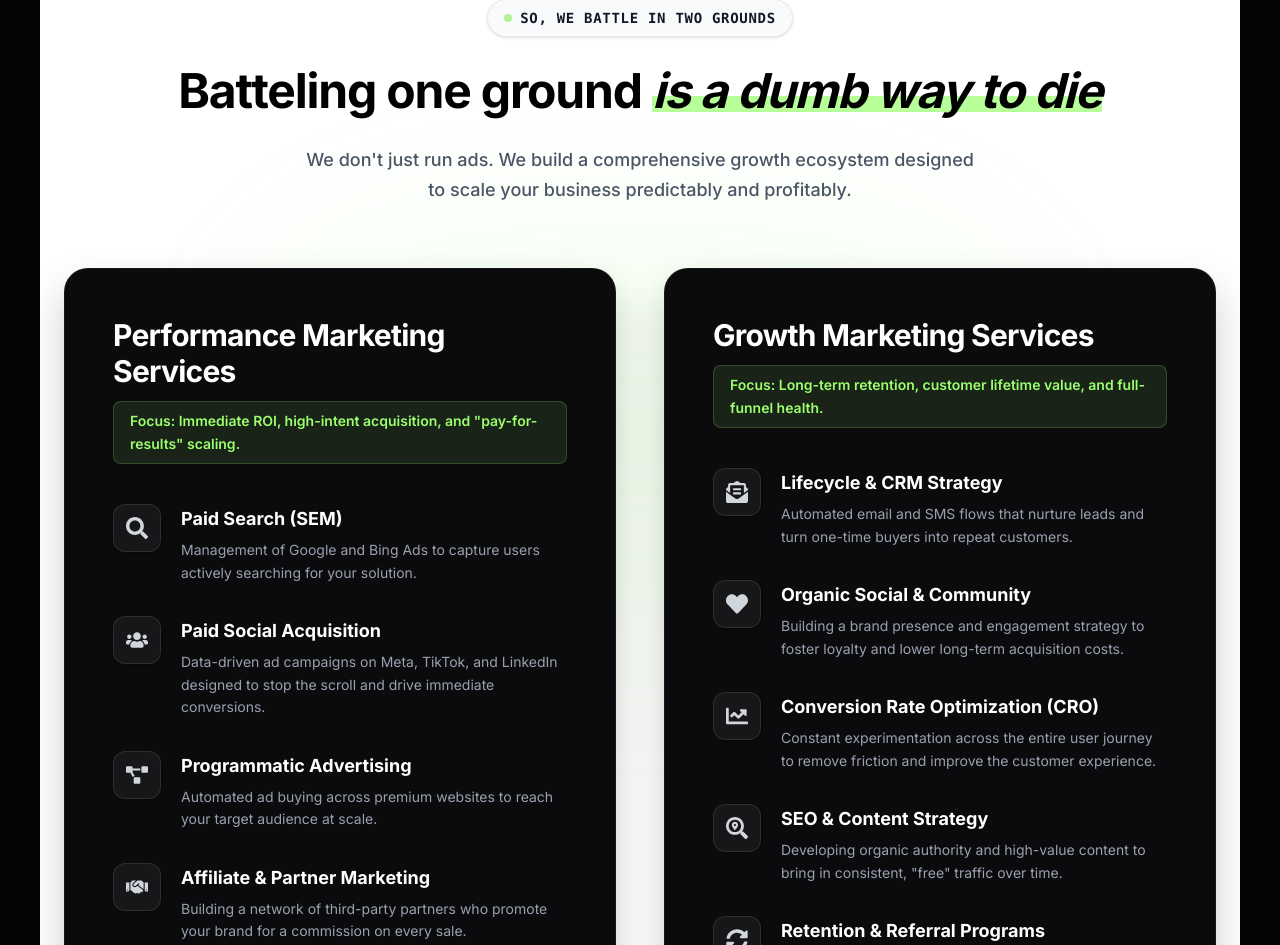
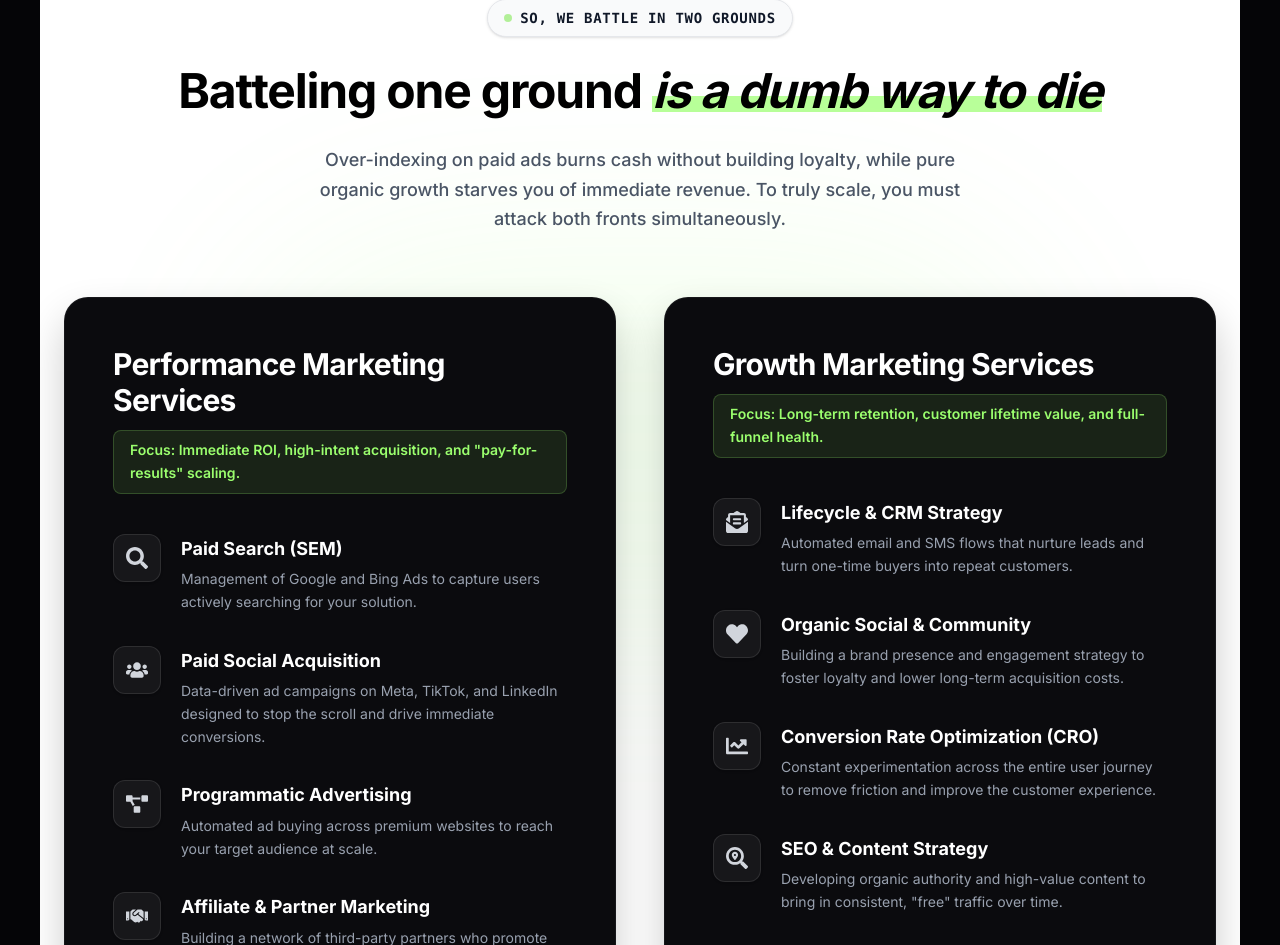
Before and after one commit to einfoengine/ablyart, a Next.js app: page / in a window 1280 px wide. Shown: the part 4348-5293 px from the top of the page. Built offline with nearby package versions, Linux system fonts and the light colour scheme.

Commit message:
On pricing section move

```diff
--- a/src/components/ValueFocusSection.tsx
+++ b/src/components/ValueFocusSection.tsx
@@ -95,7 +95,7 @@ export default function ValueFocusSection({
   badge = "So, we battle in two grounds",
   titleBase = "Batteling one ground",
   titleHighlight = "is a dumb way to die",
-  subtitle = "We don't just run ads. We build a comprehensive growth ecosystem designed to scale your business predictably and profitably.",
+  subtitle = "Over-indexing on paid ads burns cash without building loyalty, while pure organic growth starves you of immediate revenue. To truly scale, you must attack both fronts simultaneously.",
   categories = defaultCategories,
   hideBottomSection = false,
 }: ValueFocusSectionProps) {
```
